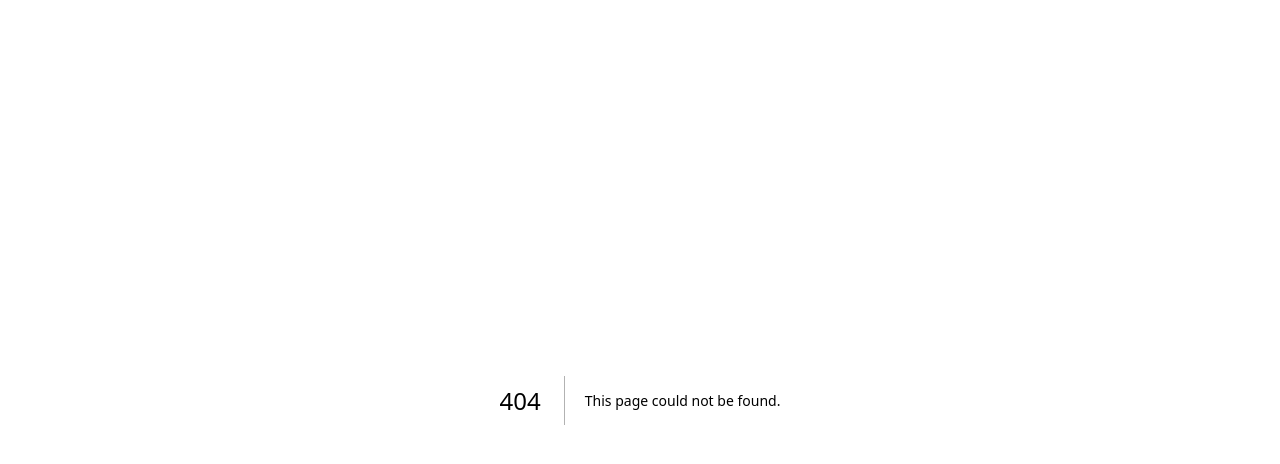
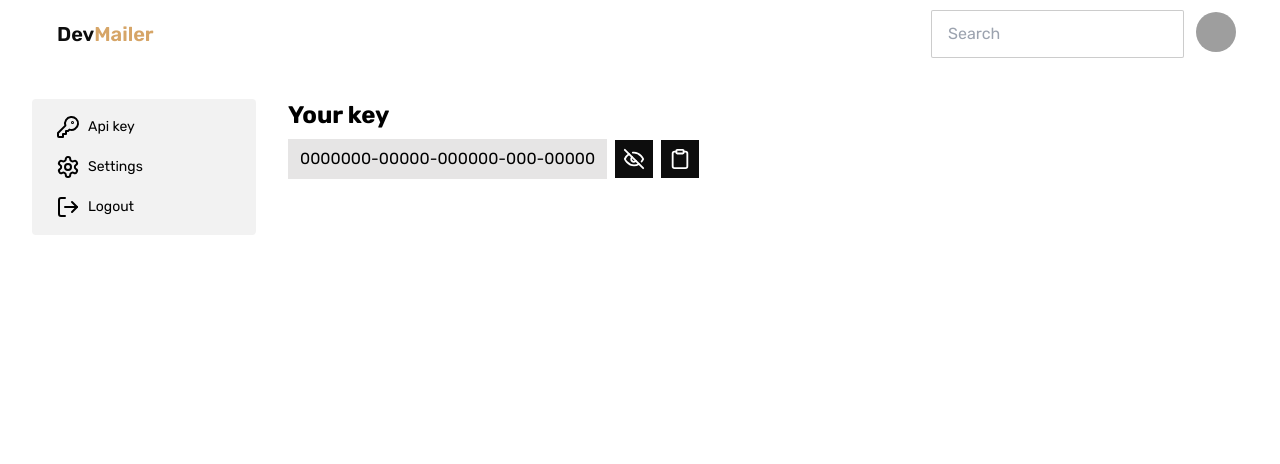
Before and after one commit to snowin-jj/devmailer, a Next.js app: page /dashboard in a window 1280 px wide. Before the commit this address had no page. Shown: the top 464 px of the page. Built offline with nearby package versions, Linux system fonts and the light colour scheme; grey boxes are pictures that could not be loaded.

Commit message:
create basic structure for the landing page!

```diff
--- a/next.config.js
+++ b/next.config.js
@@ -1,4 +1,8 @@
 /** @type {import('next').NextConfig} */
-const nextConfig = {}
+const nextConfig = {
+  images: {
+    domains: ['daisyui.com'],
+  },
+};
 
-module.exports = nextConfig
+module.exports = nextConfig;
--- /dev/null
+++ b/src/app/(app)/dashboard/layout.tsx
@@ -0,0 +1,18 @@
+import Header from '@/components/app/header';
+import SideBar from '@/components/app/sidebar';
+
+export default function DashboardLayout({
+  children,
+}: {
+  children: React.ReactNode;
+}) {
+  return (
+    <section className="max-w-7xl mx-auto grid grid-rows-[auto_1fr] min-h-screen px-4 md:px-8">
+      <Header />
+      <main className="flex items-start gap-8 md:mt-8">
+        <SideBar />
+        {children}
+      </main>
+    </section>
+  );
+}
--- /dev/null
+++ b/src/app/(app)/dashboard/page.tsx
@@ -0,0 +1,9 @@
+import KeySection from '@/components/app/key-section';
+
+export default function DashboardPage() {
+  return (
+    <main>
+      <KeySection />
+    </main>
+  );
+}
--- /dev/null
+++ b/src/components/app/header.tsx
@@ -0,0 +1,55 @@
+import Image from 'next/image';
+import Link from 'next/link';
+import Logo from '../ui/logo';
+
+export default function Header() {
+  return (
+    <div className="navbar bg-base-100">
+      <div className="flex-1">
+        <Logo href="/dashboard" />
+      </div>
+      <div className="flex-none gap-2">
+        <div className="form-control">
+          <input
+            type="text"
+            placeholder="Search"
+            className="input input-bordered w-24 md:w-auto"
+          />
+        </div>
+        <div className="dropdown dropdown-end">
+          <div
+            tabIndex={0}
+            role="button"
+            className="btn btn-ghost btn-circle avatar"
+          >
+            <div className="w-10 rounded-full">
+              <Image
+                alt="Tailwind CSS Navbar component"
+                src="https://daisyui.com/images/stock/photo-1534528741775-53994a69daeb.jpg"
+                width={48}
+                height={48}
+              />
+            </div>
+          </div>
+          <ul
+            tabIndex={0}
+            className="mt-3 z-[1] p-2 shadow menu menu-sm dropdown-content bg-base-100 rounded-box w-52"
+          >
+            <li>
+              <Link href="/" className="justify-between">
+                Profile
+                <span className="badge">New</span>
+              </Link>
+            </li>
+            <li>
+              <Link href="/">Settings</Link>
+            </li>
+            <li>
+              <a>Logout</a>
+            </li>
+          </ul>
+        </div>
+      </div>
+    </div>
+  );
+}
--- /dev/null
+++ b/src/components/app/key-section.tsx
@@ -0,0 +1,96 @@
+'use client';
+
+import { useState } from 'react';
+
+export default function KeySection() {
+  const [isCopied, setCopied] = useState(false);
+  const [hide, setHide] = useState(true);
+  const apiKey = hide
+    ? '0000000-00000-000000-000-00000'
+    : "'a596e336-b864-40b8-95a0-c68e0e2cca34'";
+
+  function handleCopy() {
+    setCopied(true);
+    if (navigator.clipboard) {
+      navigator.clipboard.writeText(apiKey);
+    }
+
+    setTimeout(() => {
+      setCopied(false);
+    }, 1000);
+  }
+
+  function handleShowHide() {
+    setHide((prev) => !prev);
+  }
+
+  return (
+    <div className="flex flex-col gap-2">
+      <h2 className="font-bold text-2xl">Your key</h2>
+      <div className="flex items-center gap-2">
+        <span className="bg-base-300 py-2 px-3">{apiKey}</span>
+        <div className="tooltip" data-tip={hide ? 'show' : 'hide'}>
+          <button
+            className="bg-primary text-base-100 p-2"
+            onClick={handleShowHide}
+          >
+            {hide ? (
+              <svg
+                xmlns="http://www.w3.org/2000/svg"
+                width="22"
+                height="22"
+                viewBox="0 0 24 24"
+                fill="none"
+                stroke="currentColor"
+                strokeWidth="2"
+                strokeLinecap="round"
+                strokeLinejoin="round"
+                className="lucide lucide-eye-off"
+              >
+                <path d="M9.88 9.88a3 3 0 1 0 4.24 4.24" />
+                <path d="M10.73 5.08A10.43 10.43 0 0 1 12 5c7 0 10 7 10 7a13.16 13.16 0 0 1-1.67 2.68" />
+                <path d="M6.61 6.61A13.526 13.526 0 0 0 2 12s3 7 10 7a9.74 9.74 0 0 0 5.39-1.61" />
+                <line x1="2" x2="22" y1="2" y2="22" />
+              </svg>
+            ) : (
+              <svg
+                xmlns="http://www.w3.org/2000/svg"
+                width="22"
+                height="22"
+                viewBox="0 0 24 24"
+                fill="none"
+                stroke="currentColor"
+                strokeWidth="2"
+                strokeLinecap="round"
+                strokeLinejoin="round"
+                className="lucide lucide-eye"
+              >
+                <path d="M2 12s3-7 10-7 10 7 10 7-3 7-10 7-10-7-10-7Z" />
+                <circle cx="12" cy="12" r="3" />
+              </svg>
+            )}
+          </button>
+        </div>
+        <div className="tooltip" data-tip={isCopied ? 'copied!' : 'copy'}>
+          <button className="bg-primary text-base-100 p-2" onClick={handleCopy}>
+            <svg
+              xmlns="http://www.w3.org/2000/svg"
+              width="22"
+              height="22"
+              viewBox="0 0 24 24"
+              fill="none"
+              stroke="currentColor"
+              strokeWidth="2"
+              strokeLinecap="round"
+              strokeLinejoin="round"
+              className="lucide lucide-clipboard"
+            >
+              <rect width="8" height="4" x="8" y="2" rx="1" ry="1" />
+              <path d="M16 4h2a2 2 0 0 1 2 2v14a2 2 0 0 1-2 2H6a2 2 0 0 1-2-2V6a2 2 0 0 1 2-2h2" />
+            </svg>
+          </button>
+        </div>
+      </div>
+    </div>
+  );
+}
--- /dev/null
+++ b/src/components/app/sidebar.tsx
@@ -0,0 +1,69 @@
+export default function SideBar() {
+  return (
+    <aside className="h-full">
+      <ul className="h-fit menu bg-base-200 w-56 rounded-box">
+        <li>
+          <a>
+            <svg
+              xmlns="http://www.w3.org/2000/svg"
+              width="24"
+              height="24"
+              viewBox="0 0 24 24"
+              fill="none"
+              stroke="currentColor"
+              strokeWidth="2"
+              strokeLinecap="round"
+              strokeLinejoin="round"
+              className="lucide lucide-key-round"
+            >
+              <path d="M2 18v3c0 .6.4 1 1 1h4v-3h3v-3h2l1.4-1.4a6.5 6.5 0 1 0-4-4Z" />
+              <circle cx="16.5" cy="7.5" r=".5" />
+            </svg>
+            Api key
+          </a>
+        </li>
+        <li>
+          <a>
+            <svg
+              xmlns="http://www.w3.org/2000/svg"
+              width="24"
+              height="24"
+              viewBox="0 0 24 24"
+              fill="none"
+              stroke="currentColor"
+              strokeWidth="2"
+              strokeLinecap="round"
+              strokeLinejoin="round"
+              className="lucide lucide-settings"
+            >
+              <path d="M12.22 2h-.44a2 2 0 0 0-2 2v.18a2 2 0 0 1-1 1.73l-.43.25a2 2 0 0 1-2 0l-.15-.08a2 2 0 0 0-2.73.73l-.22.38a2 2 0 0 0 .73 2.73l.15.1a2 2 0 0 1 1 1.72v.51a2 2 0 0 1-1 1.74l-.15.09a2 2 0 0 0-.73 2.73l.22.38a2 2 0 0 0 2.73.73l.15-.08a2 2 0 0 1 2 0l.43.25a2 2 0 0 1 1 1.73V20a2 2 0 0 0 2 2h.44a2 2 0 0 0 2-2v-.18a2 2 0 0 1 1-1.73l.43-.25a2 2 0 0 1 2 0l.15.08a2 2 0 0 0 2.73-.73l.22-.39a2 2 0 0 0-.73-2.73l-.15-.08a2 2 0 0 1-1-1.74v-.5a2 2 0 0 1 1-1.74l.15-.09a2 2 0 0 0 .73-2.73l-.22-.38a2 2 0 0 0-2.73-.73l-.15.08a2 2 0 0 1-2 0l-.43-.25a2 2 0 0 1-1-1.73V4a2 2 0 0 0-2-2z" />
+              <circle cx="12" cy="12" r="3" />
+            </svg>
+            Settings
+          </a>
+        </li>
+        <li>
+          <a>
+            <svg
+              xmlns="http://www.w3.org/2000/svg"
+              width="24"
+              height="24"
+              viewBox="0 0 24 24"
+              fill="none"
+              stroke="currentColor"
+              strokeWidth="2"
+              strokeLinecap="round"
+              strokeLinejoin="round"
+              className="lucide lucide-log-out"
+            >
+              <path d="M9 21H5a2 2 0 0 1-2-2V5a2 2 0 0 1 2-2h4" />
+              <polyline points="16 17 21 12 16 7" />
+              <line x1="21" x2="9" y1="12" y2="12" />
+            </svg>
+            Logout
+          </a>
+        </li>
+      </ul>
+    </aside>
+  );
+}
--- a/src/components/ui/logo.tsx
+++ b/src/components/ui/logo.tsx
@@ -3,12 +3,14 @@ import Link from 'next/link';
 
 export default function Logo({
   classname,
+  href = '/',
 }: {
   classname?: React.AnchorHTMLAttributes<HTMLAnchorElement>['className'];
+  href?: React.AnchorHTMLAttributes<HTMLAnchorElement>['href'];
 }) {
   return (
     <Link
-      href="/"
+      href={href}
       className={cn(
         'btn btn-link no-underline hover:no-underline text-xl gap-0',
         classname
```
